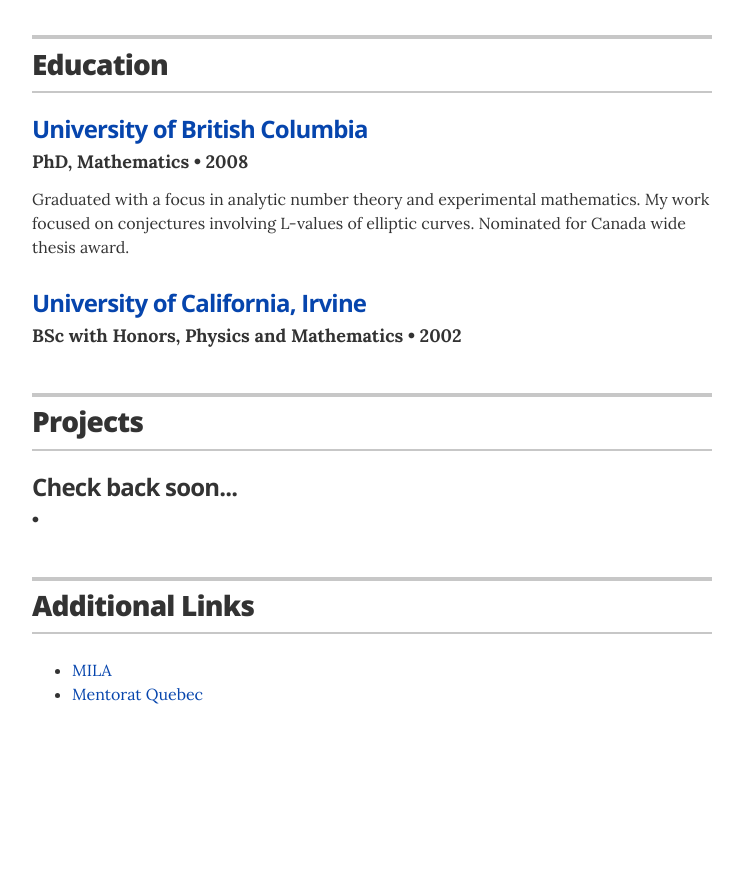
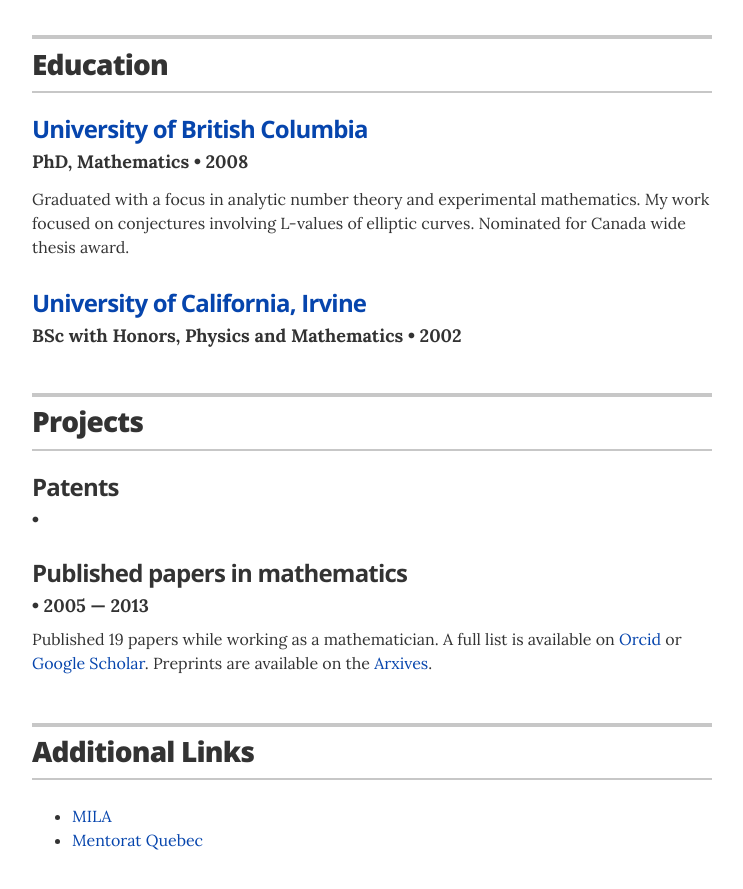
Before and after one commit to matrogers2/matrogers2.github.io, a Jekyll site: the page built from index.html, in a window 1280 px wide and 900 px high, scrolled down 2194 px. Shown: the top 889 px of the window, without its empty margins (268-1011 px from the left). Built offline with Jekyll 4.4.1, drawn with Linux system fonts in a browser that asks for light colours; before the commit the page ends 2948 px from its top, so only the background shows below that.

Commit message:
Update projects list

```diff
--- a/_data/projects.yml
+++ b/_data/projects.yml
@@ -2,8 +2,12 @@
 # uncomment the urls if you wish to display them, and add your own URL
 
 # jazznotes.io
-- project: Check back soon...
+- project: Patents
   # role: Founder
   # duration: 2023 &mdash; Present
-  # url: "#"
+  # url: "#"esume-template.joelglovier.com
   # description: Lorem ipsum dolor sit amet, consectetur adipiscing elit. Ut convallis convallis orci, a consectetur dui varius eget. Proin vehicula feugiat tellus, a consectetur urna fermentum eget.
+
+- project: Published papers in mathematics
+  duration: 2005 &mdash; 2013
+  description: Published 19 papers while working as a mathematician. A full list is available on <a href="https://orcid.org/0000-0001-9163-4890">Orcid</a> or <a href="https://scholar.google.ca/citations?user=cnec4HkAAAAJ&hl=fr">Google Scholar</a>. Preprints are available on the <a href="https://arxiv.org/a/rogers_m_1.html" itemprop="url">Arxives</a>.
```
